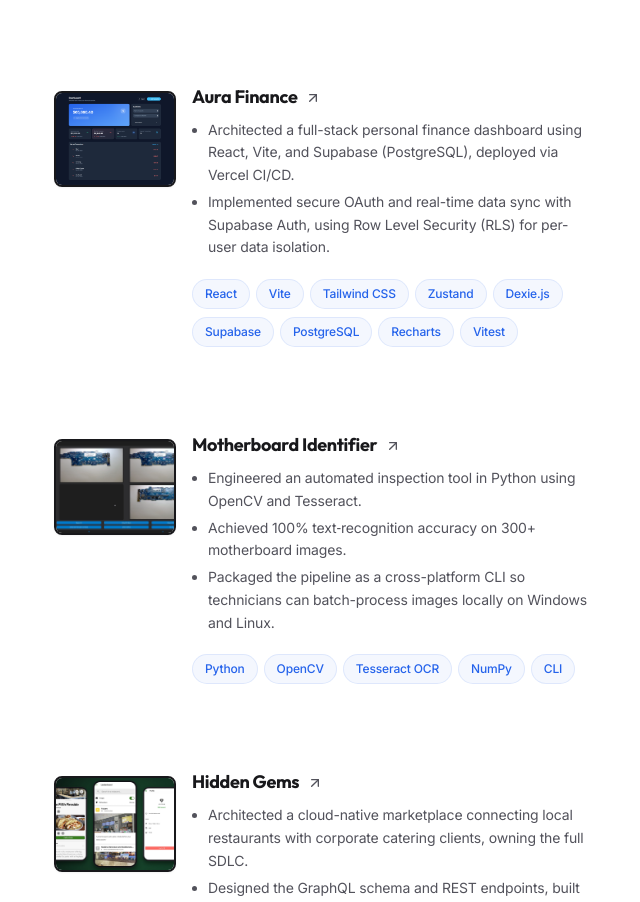
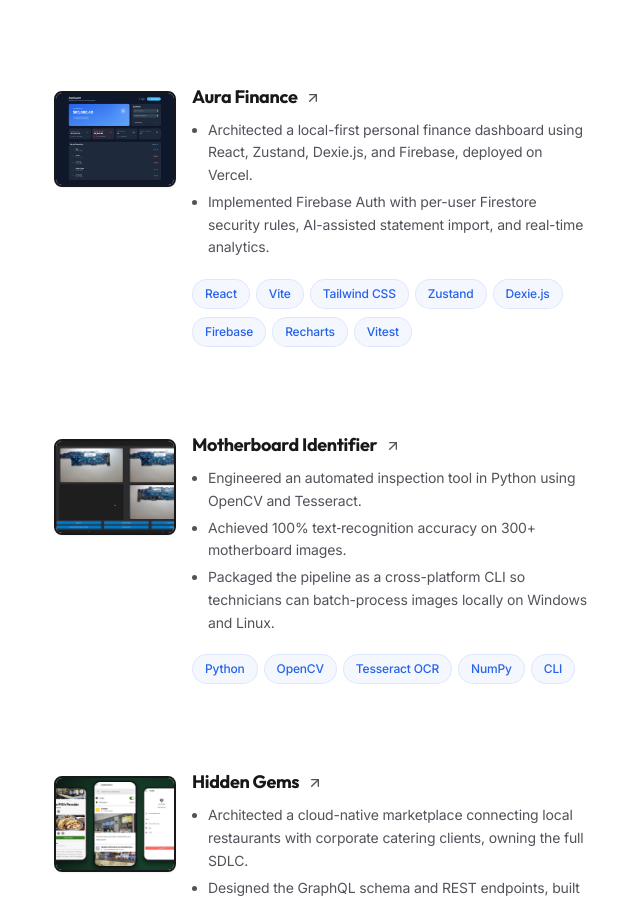
Before and after one commit to bhabishya-shrestha/portfolio, a React (Vite) app: page / in a window 1280 px wide. Shown: the part 4241-5143 px from the top of the page, without its empty margins (594-1234 px from the left). Built offline with nearby package versions, Linux system fonts and the light colour scheme.

Commit message:
fix: correct Aura Finance stack to Firebase and Dexie
Supabase was removed from Aura Finance in Nov 2025. Restore the card,
tech stack and architecture diagram to the real stack (Dexie.js local-first
storage, Firebase Auth and Firestore with per-user security rules).

```diff
--- a/src/components/projects/AuraFinanceExperience.tsx
+++ b/src/components/projects/AuraFinanceExperience.tsx
@@ -363,6 +363,8 @@ function DashboardSimulation() {
   );
 }
 
+
+
 function ArchitectureDiagram() {
   const [selectedFlow, setSelectedFlow] = useState<string | null>(null);
   const [hoveredComponent, setHoveredComponent] = useState<string | null>(null);
@@ -377,7 +379,7 @@ function ArchitectureDiagram() {
     {
       id: "sync",
       label: "Cloud Sync",
-      path: ["dexie", "supabase"],
+      path: ["dexie", "firebase"],
       description: "Background synchronization when online",
     },
     {
@@ -414,12 +416,12 @@ function ArchitectureDiagram() {
       url: "https://dexie.org",
     },
     {
-      id: "supabase",
-      title: "Supabase",
-      desc: "Auth & PostgreSQL (RLS)",
+      id: "firebase",
+      title: "Firebase",
+      desc: "Auth & Firestore",
       icon: Cloud,
       category: "service",
-      url: "https://supabase.com",
+      url: "https://firebase.google.com",
     },
     {
       id: "recharts",
@@ -518,12 +520,10 @@ function ArchitectureDiagram() {
                   component={components.find((c) => c.id === "frontend")!}
                   isHighlighted={
                     hoveredComponent === "frontend" ||
-                    Boolean(
-                      selectedFlow !== null &&
+                    Boolean(selectedFlow !== null &&
                       flows
                         .find((f) => f.id === selectedFlow)
-                        ?.path.includes("frontend"),
-                    )
+                        ?.path.includes("frontend"))
                   }
                   onHover={setHoveredComponent}
                 />
@@ -531,12 +531,10 @@ function ArchitectureDiagram() {
                   component={components.find((c) => c.id === "recharts")!}
                   isHighlighted={
                     hoveredComponent === "recharts" ||
-                    Boolean(
-                      selectedFlow !== null &&
+                    Boolean(selectedFlow !== null &&
                       flows
                         .find((f) => f.id === selectedFlow)
-                        ?.path.includes("recharts"),
-                    )
+                        ?.path.includes("recharts"))
                   }
                   onHover={setHoveredComponent}
                 />
@@ -558,12 +556,10 @@ function ArchitectureDiagram() {
                   component={components.find((c) => c.id === "zustand")!}
                   isHighlighted={
                     hoveredComponent === "zustand" ||
-                    Boolean(
-                      selectedFlow !== null &&
+                    Boolean(selectedFlow !== null &&
                       flows
                         .find((f) => f.id === selectedFlow)
-                        ?.path.includes("zustand"),
-                    )
+                        ?.path.includes("zustand"))
                   }
                   onHover={setHoveredComponent}
                 />
@@ -585,12 +581,10 @@ function ArchitectureDiagram() {
                   component={components.find((c) => c.id === "dexie")!}
                   isHighlighted={
                     hoveredComponent === "dexie" ||
-                    Boolean(
-                      selectedFlow !== null &&
+                    Boolean(selectedFlow !== null &&
                       flows
                         .find((f) => f.id === selectedFlow)
-                        ?.path.includes("dexie"),
-                    )
+                        ?.path.includes("dexie"))
                   }
                   onHover={setHoveredComponent}
                 />
@@ -609,15 +603,13 @@ function ArchitectureDiagram() {
               </h4>
               <div className="flex justify-center">
                 <ArchitectureNode
-                  component={components.find((c) => c.id === "supabase")!}
+                  component={components.find((c) => c.id === "firebase")!}
                   isHighlighted={
-                    hoveredComponent === "supabase" ||
-                    Boolean(
-                      selectedFlow !== null &&
+                    hoveredComponent === "firebase" ||
+                    Boolean(selectedFlow !== null &&
                       flows
                         .find((f) => f.id === selectedFlow)
-                        ?.path.includes("supabase"),
-                    )
+                        ?.path.includes("firebase"))
                   }
                   onHover={setHoveredComponent}
                 />
@@ -636,12 +628,11 @@ function ArchitectureDiagram() {
             <div className="grid grid-cols-1 gap-3">
               {["frontend", "recharts"].map((id) => {
                 const component = components.find((c) => c.id === id)!;
-                const isHighlighted =
-                  hoveredComponent === id ||
-                  Boolean(
-                    selectedFlow !== null &&
-                    flows.find((f) => f.id === selectedFlow)?.path.includes(id),
-                  );
+                const isHighlighted = hoveredComponent === id ||
+                  Boolean(selectedFlow !== null &&
+                    flows
+                      .find((f) => f.id === selectedFlow)
+                      ?.path.includes(id));
 
                 if (selectedFlow && !isHighlighted) return null;
 
@@ -657,6 +648,7 @@ function ArchitectureDiagram() {
               })}
               {!selectedFlow && null}
             </div>
+
           </div>
 
           {/* State Layer */}
@@ -668,12 +660,10 @@ function ArchitectureDiagram() {
               component={components.find((c) => c.id === "zustand")!}
               isHighlighted={
                 hoveredComponent === "zustand" ||
-                Boolean(
-                  selectedFlow !== null &&
+                Boolean(selectedFlow !== null &&
                   flows
                     .find((f) => f.id === selectedFlow)
-                    ?.path.includes("zustand"),
-                )
+                    ?.path.includes("zustand"))
               }
               onHover={setHoveredComponent}
               compact={false}
@@ -689,12 +679,10 @@ function ArchitectureDiagram() {
               component={components.find((c) => c.id === "dexie")!}
               isHighlighted={
                 hoveredComponent === "dexie" ||
-                Boolean(
-                  selectedFlow !== null &&
+                Boolean(selectedFlow !== null &&
                   flows
                     .find((f) => f.id === selectedFlow)
-                    ?.path.includes("dexie"),
-                )
+                    ?.path.includes("dexie"))
               }
               onHover={setHoveredComponent}
               compact={false}
@@ -707,15 +695,13 @@ function ArchitectureDiagram() {
               Cloud Layer
             </h4>
             <ArchitectureNode
-              component={components.find((c) => c.id === "supabase")!}
+              component={components.find((c) => c.id === "firebase")!}
               isHighlighted={
-                hoveredComponent === "supabase" ||
-                Boolean(
-                  selectedFlow !== null &&
+                hoveredComponent === "firebase" ||
+                Boolean(selectedFlow !== null &&
                   flows
                     .find((f) => f.id === selectedFlow)
-                    ?.path.includes("supabase"),
-                )
+                    ?.path.includes("firebase"))
               }
               onHover={setHoveredComponent}
               compact={false}
--- a/src/data/projects.ts
+++ b/src/data/projects.ts
@@ -121,8 +121,8 @@ export const projects: Project[] = [
     tagline: "Personal Finance Management",
     role: "Lead Architect",
     description: [
-      "Architected a full-stack personal finance dashboard using React, Vite, and Supabase (PostgreSQL), deployed via Vercel CI/CD.",
-      "Implemented secure OAuth and real-time data sync with Supabase Auth, using Row Level Security (RLS) for per-user data isolation.",
+      "Architected a local-first personal finance dashboard using React, Zustand, Dexie.js, and Firebase, deployed on Vercel.",
+      "Implemented Firebase Auth with per-user Firestore security rules, AI-assisted statement import, and real-time analytics.",
     ],
     about:
       "Aura Finance is a modern personal finance management application built with React, featuring a local-first architecture for instant interactions and offline capability. It allows users to track net worth, categorize transactions, and visualize spending habits with data stored securely on their device and synced to the cloud.",
@@ -142,7 +142,7 @@ export const projects: Project[] = [
       {
         title: "Local-First Architecture",
         content:
-          "Built on a Local-First architecture using Dexie.js (IndexedDB) for instant client-side storage and Supabase (PostgreSQL) for background synchronization. Supabase Auth handles OAuth sign-in, and Row Level Security policies isolate each user's data. This keeps the app fast and usable offline while data stays backed up across devices.",
+          "Built on a Local-First architecture using Dexie.js (IndexedDB) for instant client-side storage and Firebase (Auth and Firestore) for background synchronization. Firestore security rules limit each user to their own data. This keeps the app fast and usable offline while data stays backed up across devices.",
       },
     ],
     techStack: [
@@ -151,8 +151,7 @@ export const projects: Project[] = [
       "Tailwind CSS",
       "Zustand",
       "Dexie.js",
-      "Supabase",
-      "PostgreSQL",
+      "Firebase",
       "Recharts",
       "Vitest",
     ],
```
